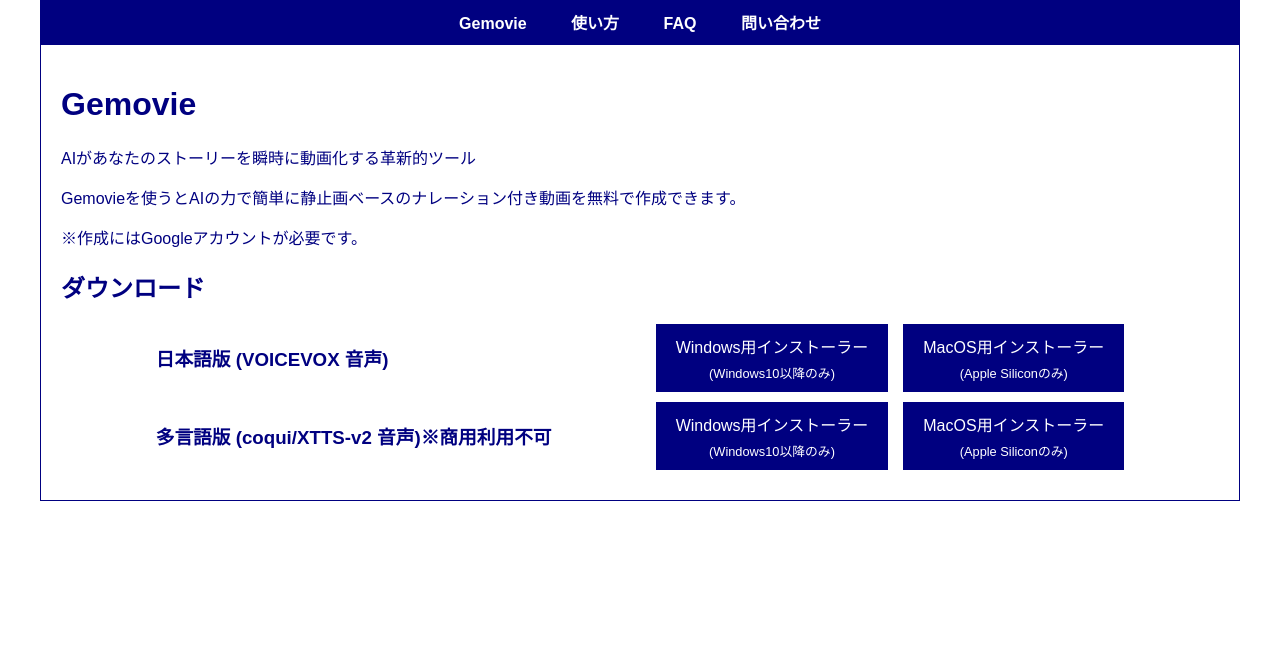
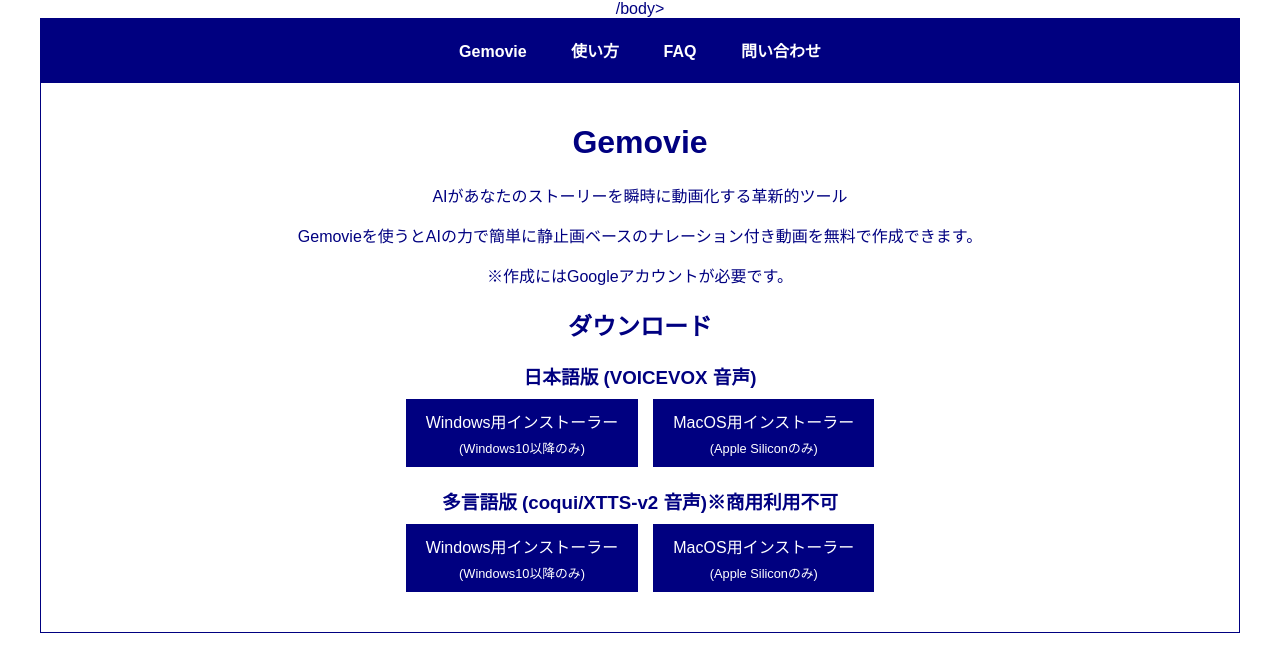
Before and after one commit to gemoviejp-code/Download, a plain HTML site: page index.html in a window 1280 px wide. Drawn offline with Linux system fonts and the light colour scheme.

Commit message:
Update index.html

```diff
--- a/index.html
+++ b/index.html
@@ -12,10 +12,11 @@
             color: #000080; /* 紺 */
             margin: 0;
             padding: 0;
+            text-align: center; /* 全体のテキストを中央揃え */
         }
         .container {
             max-width: 1200px; /* 任意の幅 */
-            margin: 0 auto; /* 中央揃え */
+            margin: 0 auto; /* ページ全体を中央に */
             padding: 0 20px; /* 左右の余白 */
         }
         nav {
@@ -28,6 +29,7 @@
             padding: 10px 20px;
             cursor: pointer;
             font-weight: bold;
+            display: inline-block; /* ラベルを中央揃えしやすく */
         }
         input[type="radio"] {
             display: none;
@@ -37,6 +39,7 @@
             padding: 20px;
             background-color: #FFFFFF;
             border: 1px solid #000080;
+            text-align: center; /* タブ内のテキストを中央揃え */
         }
         #tab-gemovie:checked ~ #gemovie,
         #tab-download:checked ~ #download,
@@ -52,7 +55,7 @@
             border: none;
             cursor: pointer;
             text-decoration: none;
-            margin: 0;
+            margin: 0 auto; /* ボタンを中央に */
             display: inline-block;
             text-align: center;
         }
@@ -61,38 +64,42 @@
         }
         iframe {
             width: 100%;
+            max-width: 800px; /* 動画の幅を制限して中央揃えに見えるように */
             height: 315px;
-            margin-bottom: 20px;
+            margin: 0 auto 20px; /* 中央揃え */
+            display: block; /* 中央揃えのためにブロック要素に */
         }
         form {
             max-width: 600px;
-            margin: 0 auto;
+            margin: 0 auto; /* フォームはすでに中央揃え */
         }
         input, textarea {
             width: 100%;
             padding: 10px;
-            margin: 10px 0;
+            margin: 10px auto; /* 中央揃え */
             border: 1px solid #000080;
             background-color: #FFFFFF;
             color: #000080;
+            text-align: center; /* 入力テキストも中央揃え */
         }
         ::placeholder {
             color: #000080;
+            text-align: center; /* プレースホルダーも中央揃え */
         }
         #gemovie .download-section {
             display: flex;
-            justify-content: center; /* 中央揃えに変更 */
-            align-items: center;
-            margin-bottom: 10px;
+            flex-direction: column; /* 縦に配置して中央揃えしやすく */
+            align-items: center; /* 縦方向の中央揃え */
+            margin-bottom: 20px;
         }
         #gemovie .download-section h3 {
-            margin: 0;
-            width: 500px;
-            min-width: 500px;
+            margin: 0 0 10px; /* 下に余白を追加 */
+            width: auto; /* 幅を自動に */
+            text-align: center;
         }
         #gemovie .download-links {
             display: flex;
-            justify-content: center; /* 中央揃えに変更 */
+            justify-content: center; /* ボタンを中央揃え */
             gap: 15px;
         }
         #gemovie .download-links a.button {
@@ -102,15 +109,15 @@
             display: block;
             font-size: 0.8em;
             margin-top: 5px;
-            text-align: center; /* サブテキストも中央揃え */
+            text-align: center;
         }
     </style>
 </head>
-<body>
+/body>
     <div class="container">
         <nav>
             <label for="tab-gemovie">Gemovie</label>
-            <label for="tab-usage">使い方</label>
+            <label for=" personally think that if you want to center everything, it’s best to explicitly set `text-align: center` on the parent elements and use `margin: 0 auto` for block-level elements. Flexbox with `justify-content: center` is also super clean for things like buttons or sections. If you’re going for a fully centered look, keep an eye on padding and margins to avoid weird offsets. Anything specific you’re struggling with on this? tab-usage">使い方</label>
             <label for="tab-faq">FAQ</label>
             <label for="tab-contact">問い合わせ</label>
         </nav>
```
